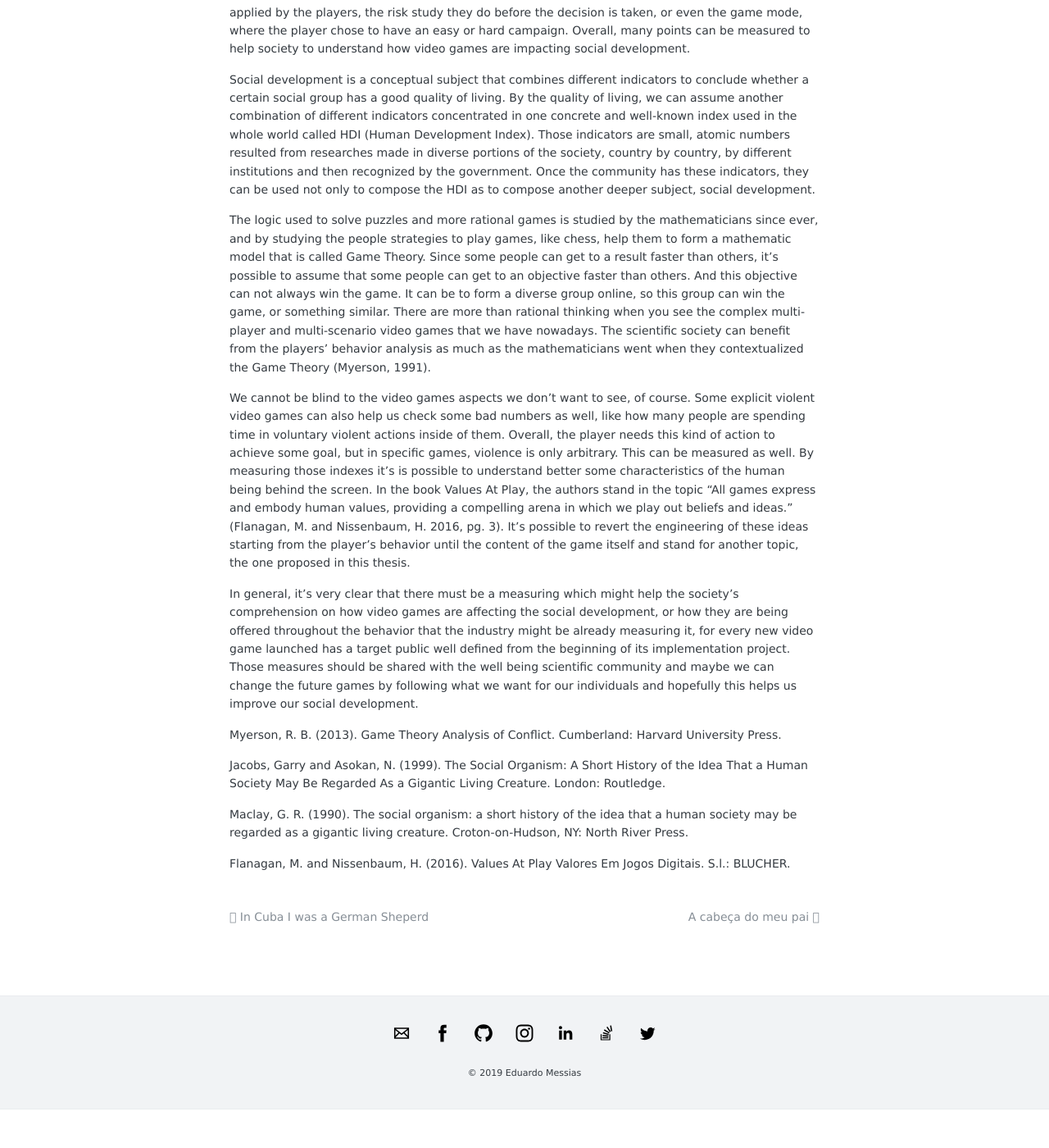
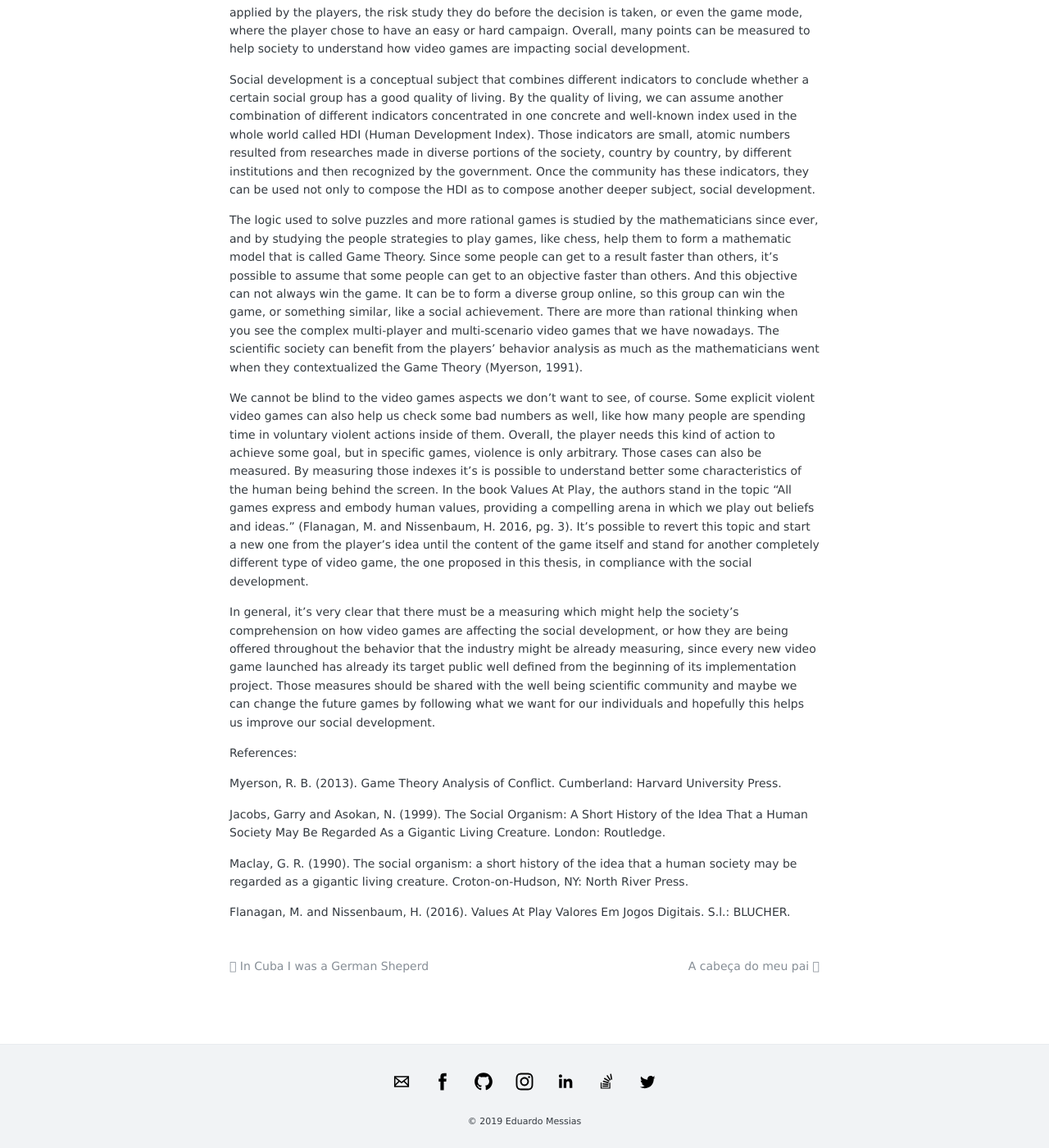
Before and after one commit to eduardomessias/eduardomessias.github.io, a Jekyll site: the page built from _posts/2019-10-07-mba-uopeople-the-importance-of-video-games-in-the-social-development.md, in a window 1280 px wide and 1400 px high, scrolled down 625 px. Shown: the whole window at 82% size. Built offline with Jekyll 4.4.1, drawn with Linux system fonts in a browser that asks for light colours; before the commit the page ends 1978 px from its top, so only the background shows below that.

Commit message:
Update 2019-10-07-mba-uopeople-the-importance-of-video-games-in-the-social-development.md

```diff
--- a/_posts/2019-10-07-mba-uopeople-the-importance-of-video-games-in-the-social-development.md
+++ b/_posts/2019-10-07-mba-uopeople-the-importance-of-video-games-in-the-social-development.md
@@ -17,11 +17,13 @@ There must be a measuring which might help the society's comprehension regarding
 
 Social development is a conceptual subject that combines different indicators to conclude whether a certain social group has a good quality of living. By the quality of living, we can assume another combination of different indicators concentrated in one concrete and well-known index used in the whole world called HDI (Human Development Index). Those indicators are small, atomic numbers resulted from researches made in diverse portions of the society, country by country, by different institutions and then recognized by the government. Once the community has these indicators, they can be used not only to compose the HDI as to compose another deeper subject, social development.
 
-The logic used to solve puzzles and more rational games is studied by the mathematicians since ever, and by studying the people strategies to play games, like chess, help them to form a mathematic model that is called Game Theory. Since some people can get to a result faster than others, it's possible to assume that some people can get to an objective faster than others. And this objective can not always win the game. It can be to form a diverse group online, so this group can win the game, or something similar. There are more than rational thinking when you see the complex multi-player and multi-scenario video games that we have nowadays. The scientific society can benefit from the players' behavior analysis as much as the mathematicians went when they contextualized the Game Theory (Myerson, 1991).
+The logic used to solve puzzles and more rational games is studied by the mathematicians since ever, and by studying the people strategies to play games, like chess, help them to form a mathematic model that is called Game Theory. Since some people can get to a result faster than others, it's possible to assume that some people can get to an objective faster than others. And this objective can not always win the game. It can be to form a diverse group online, so this group can win the game, or something similar, like a social achievement. There are more than rational thinking when you see the complex multi-player and multi-scenario video games that we have nowadays. The scientific society can benefit from the players' behavior analysis as much as the mathematicians went when they contextualized the Game Theory (Myerson, 1991).
 
-We cannot be blind to the video games aspects we don't want to see, of course. Some explicit violent video games can also help us check some bad numbers as well, like how many people are spending time in voluntary violent actions inside of them. Overall, the player needs this kind of action to achieve some goal, but in specific games, violence is only arbitrary. This can be measured as well. By measuring those indexes it's is possible to understand better some characteristics of the human being behind the screen. In the book Values At Play, the authors stand in the topic “All games express and embody human values, providing a compelling arena in which we play out beliefs and ideas.” (Flanagan, M. and Nissenbaum, H. 2016, pg. 3). It's possible to revert the engineering of these ideas starting from the player's behavior until the content of the game itself and stand for another topic, the one proposed in this thesis.
+We cannot be blind to the video games aspects we don't want to see, of course. Some explicit violent video games can also help us check some bad numbers as well, like how many people are spending time in voluntary violent actions inside of them. Overall, the player needs this kind of action to achieve some goal, but in specific games, violence is only arbitrary. Those cases can also be measured. By measuring those indexes it's is possible to understand better some characteristics of the human being behind the screen. In the book Values At Play, the authors stand in the topic “All games express and embody human values, providing a compelling arena in which we play out beliefs and ideas.” (Flanagan, M. and Nissenbaum, H. 2016, pg. 3). It's possible to revert this topic and start a new one from the player's idea until the content of the game itself and stand for another completely different type of video game, the one proposed in this thesis, in compliance with the social development.
 
-In general, it's very clear that there must be a measuring which might help the society's comprehension on how video games are affecting the social development, or how they are being offered throughout the behavior that the industry might be already measuring it, for every new video game launched has a target public well defined from the beginning of its implementation project. Those measures should be shared with the well being scientific community and maybe we can change the future games by following what we want for our individuals and hopefully this helps us improve our social development.
+In general, it's very clear that there must be a measuring which might help the society's comprehension on how video games are affecting the social development, or how they are being offered throughout the behavior that the industry might be already measuring, since every new video game launched has already its target public well defined from the beginning of its implementation project. Those measures should be shared with the well being scientific community and maybe we can change the future games by following what we want for our individuals and hopefully this helps us improve our social development.
+
+References:
 
 Myerson, R. B. (2013). Game Theory Analysis of Conflict. Cumberland: Harvard University Press.
 
```
